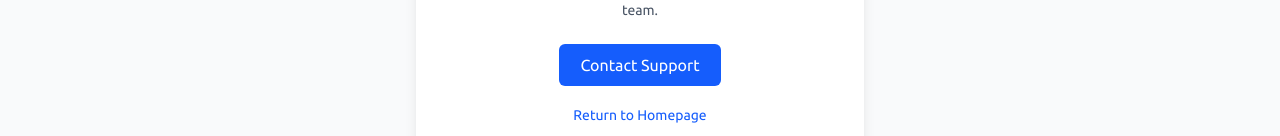
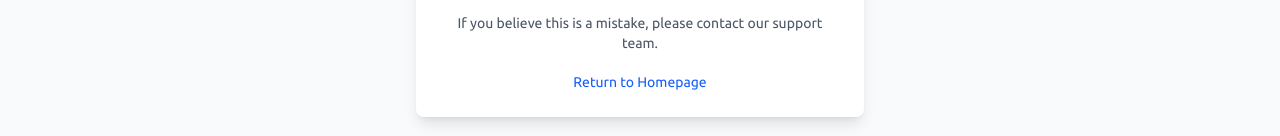
Before and after one commit to RatanakvisalDuong/talenthub, a Next.js app: page /auth/ban in a window 1280 px wide. Shown: the part 472-608 px from the top of the page. Built offline with nearby package versions, Linux system fonts and the light colour scheme; no server answers; a web font is replaced by a local one.

Commit message:
all done, ready to implement SEO

```diff
--- a/src/components/banPage/page.tsx
+++ b/src/components/banPage/page.tsx
@@ -20,13 +20,6 @@ export default function BanPage() {
                         <div className="text-sm text-gray-600 mt-2">
                             <p>If you believe this is a mistake, please contact our support team.</p>
                         </div>
-                        <div className="mt-6">
-                            <div
-                                className="inline-flex items-center justify-center px-5 py-2 border border-transparent text-base font-medium rounded-md text-white bg-blue-600 hover:bg-blue-700"
-                            >
-                                Contact Support
-                            </div>
-                        </div>
                         <div className="mt-4">
                             <Link
                                 href="/"
```
